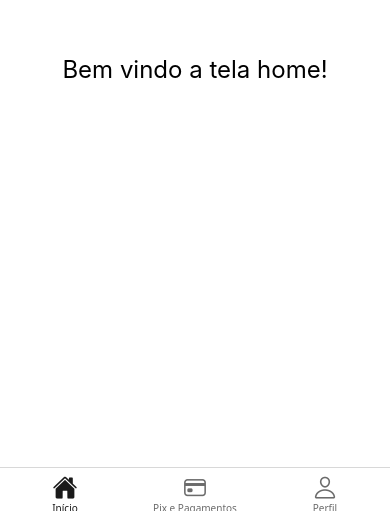
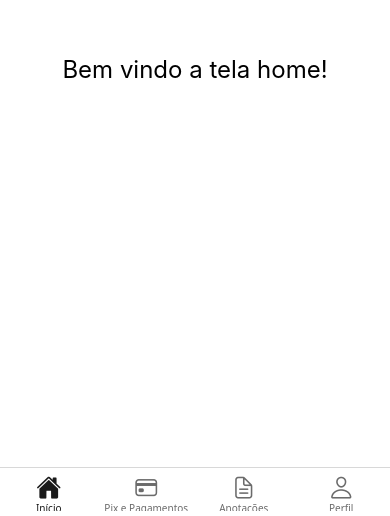
Before and after one commit to Renn4nn/poupa-bem, a React Native app: screen /Main in a window 390 px wide. Shown: the part 328-844 px from the top of the page. Built offline with nearby package versions, Linux system fonts and the light colour scheme.

Commit message:
feat: adiciona aba Anotacoes na navegacao

```diff
--- a/src/navigation/TabsMain.js
+++ b/src/navigation/TabsMain.js
@@ -1,5 +1,6 @@
 import ContatosStack from './ContatosStack';
 import PerfilStack from './PerfilStack';
+import OcorrenciasStack from './OcorrenciasStack';
 import Home from '../pages/Home';
 import Ionicons from '@expo/vector-icons/Ionicons';
 
@@ -37,6 +38,16 @@ export default function TabsMain() {
         }}
       />
       <Tab.Screen
+        name="Anotacoes"
+        component={OcorrenciasStack}
+        options={{
+          title: 'Anotações',
+          tabBarIcon: ({ focused, color, size }) => (
+            <Ionicons name={focused ? 'document-text' : 'document-text-outline'} size={size} color={color} />
+          ),
+        }}
+      />
+      <Tab.Screen
         name="PerfilTab"
         component={PerfilStack}
         options={{
```
